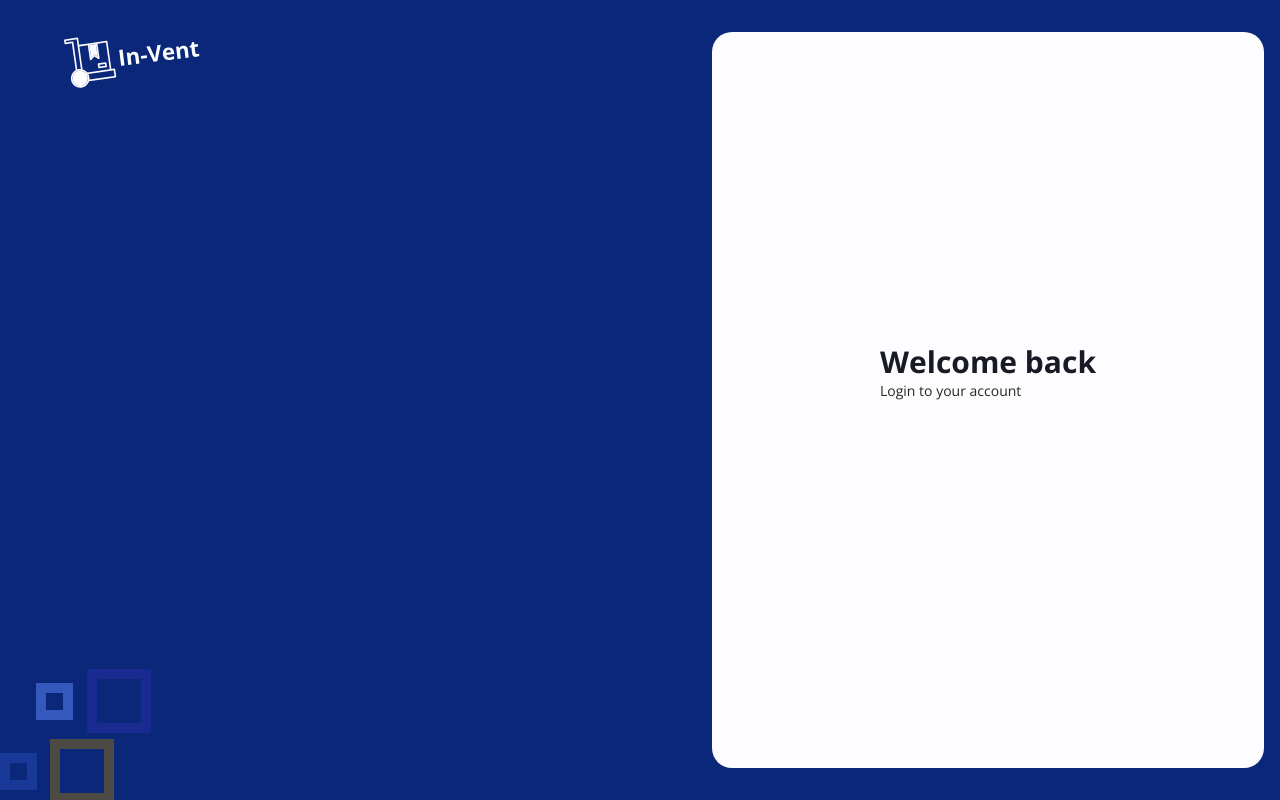
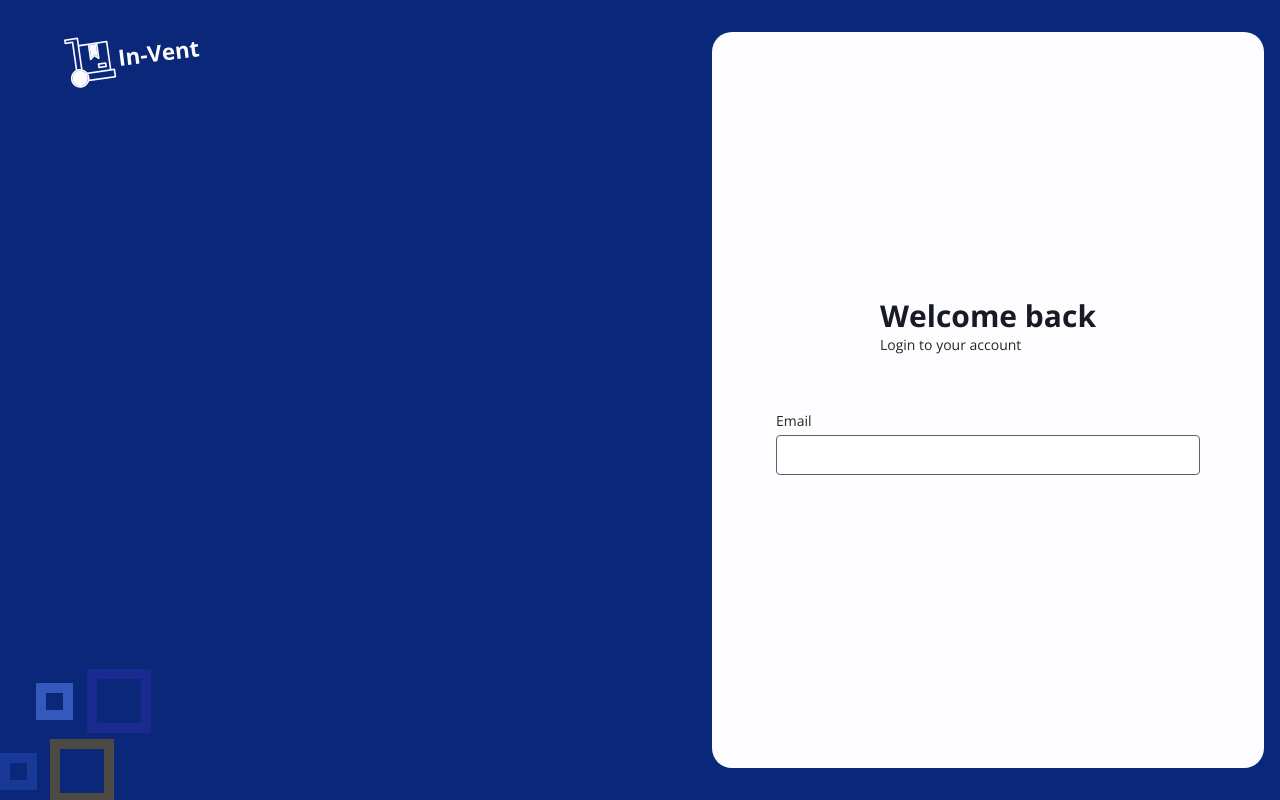
Before and after one commit to Mr-Malomz/invent, a Vue app: page / in a window 1280 px wide. Built offline with nearby package versions, Linux system fonts and the light colour scheme.

Commit message:
custom input component

```diff
--- a/package.json
+++ b/package.json
@@ -24,7 +24,6 @@
     "@vue/cli-service": "~4.5.0",
     "@vue/compiler-sfc": "^3.0.0",
     "babel-plugin-import": "^1.13.3",
-    "typescript": "~3.9.3",
-    "vue-cli-plugin-ant-design": "~1.0.1"
+    "typescript": "~3.9.3"
   }
 }
--- /dev/null
+++ b/src/components/Input.vue
@@ -0,0 +1,32 @@
+<template>
+	<div class="w-full mb-7">
+		<label :for="title" class="block mb-1 text-sm font-normal capitalize">{{
+			title
+		}}</label>
+		<input
+			:type="type"
+			class="border w-full h-10 border-brand-grey px-4 rounded focus:border-brand-blue"
+			:id="title"
+			@change="handleChange"
+			v-model="value"
+		/>
+	</div>
+</template>
+
+<script lang="ts">
+export default {
+	props: { title: String, type: String },
+	data() {
+		return {
+			value: '',
+		};
+	},
+	methods: {
+		handleChange() {
+			this.$emit('handleChange', this.value);
+		},
+	},
+};
+</script>
+
+<style></style>
--- a/src/main.ts
+++ b/src/main.ts
@@ -1,4 +1,4 @@
-import Vue, { createApp } from 'vue';
+import { createApp } from 'vue';
 import App from './App.vue';
 import router from './router';
 import store from './store';
--- a/src/shims-vue.d.ts
+++ b/src/shims-vue.d.ts
@@ -4,3 +4,5 @@ declare module '*.vue' {
   const component: DefineComponent<{}, {}, any>
   export default component
 }
+
+declare module 'ant-design-vue'
--- a/src/views/Login.vue
+++ b/src/views/Login.vue
@@ -16,7 +16,7 @@
 					</router-link>
 				</header>
 				<section
-					class="bg-brand-white form-sec h-full flex flex-col justify-center items-center"
+					class="bg-brand-white form-sec h-full flex flex-col justify-center items-center px-8 lg:px-16"
 				>
 					<div class="mb-14">
 						<h1
@@ -26,7 +26,10 @@
 						</h1>
 						<p>Login to your account</p>
 					</div>
-
+					<form action="" class="w-full">
+						<Input title="email" type="email" @handleChange="handleChange"/>
+					</form>
+					<p>{{email}}</p>
 				</section>
 			</div>
 		</section>
@@ -34,13 +37,21 @@
 </template>
 
 <script lang="ts">
+import Input from '@/components/Input.vue';
 import { defineComponent } from 'vue';
 
 export default defineComponent({
 	name: 'Login',
-	components: {},
+	components: { Input },
+	data() {
+		return {
+			email: ''
+		}
+	},
 	methods: {
-		handleSubmit() {},
+		handleChange(email: string) {
+			this.email = email
+		},
 	},
 });
 </script>
```
Also changed, not shown: .babelrc (deleted), 1 other file (tests, documents, lock files or other folders).
